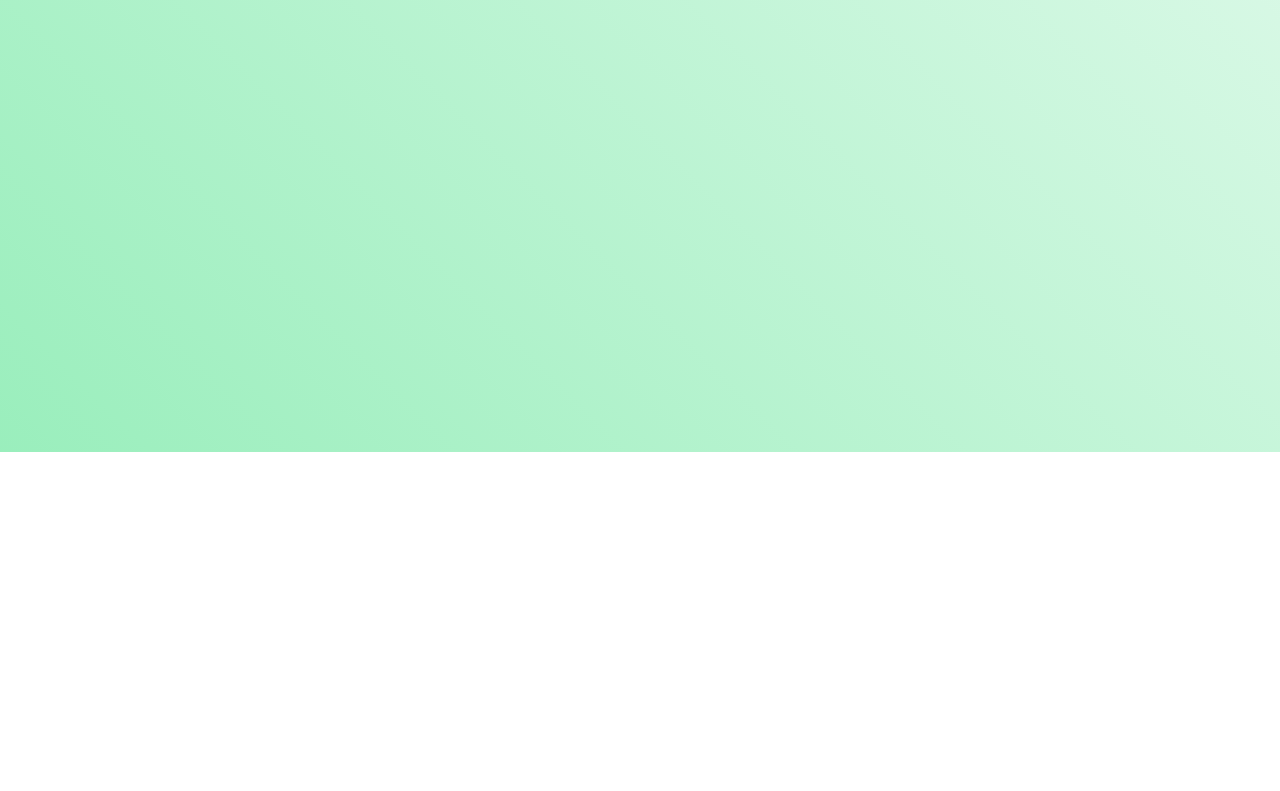
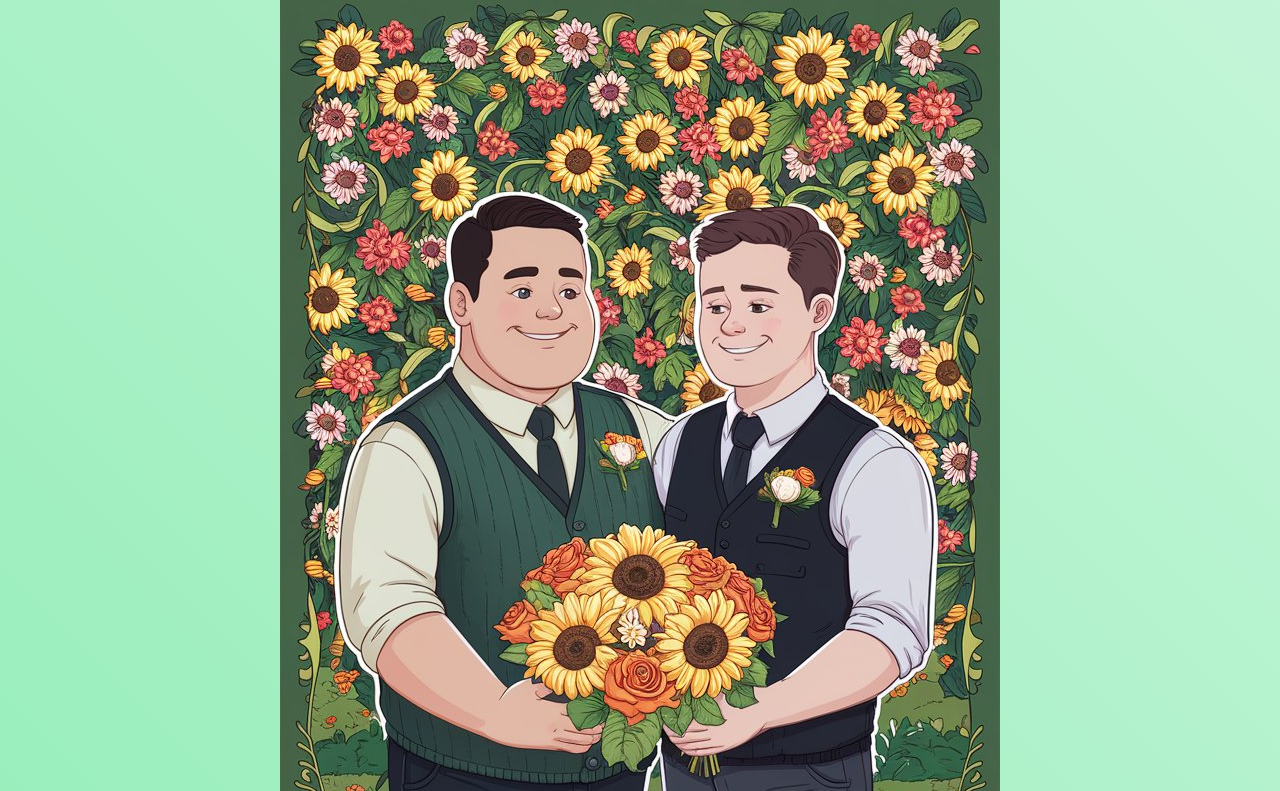
Before and after one commit to lhchien/weddingscotttom, a plain HTML site: page index.html in a window 1280 px wide. Shown: the part 348-1139 px from the top of the page. Before the commit the page ends 800 px from the top, so only its background shows below. Drawn offline with Linux system fonts and the light colour scheme; a web font is replaced by a local one.

Commit message:
Update index.html

```diff
--- a/index.html
+++ b/index.html
@@ -81,6 +81,8 @@ Wedding
   <p id="countdown" class="count"></p>
 </div>
 
+  <img id="myImage" src="scott-n-tom.jpeg" alt="Image">
+
 <audio id="myAudio" autoplay loop>
   <source src="scott-n-tom-song.mp3" type="audio/mpeg">
   file nhạc ở đây
```
